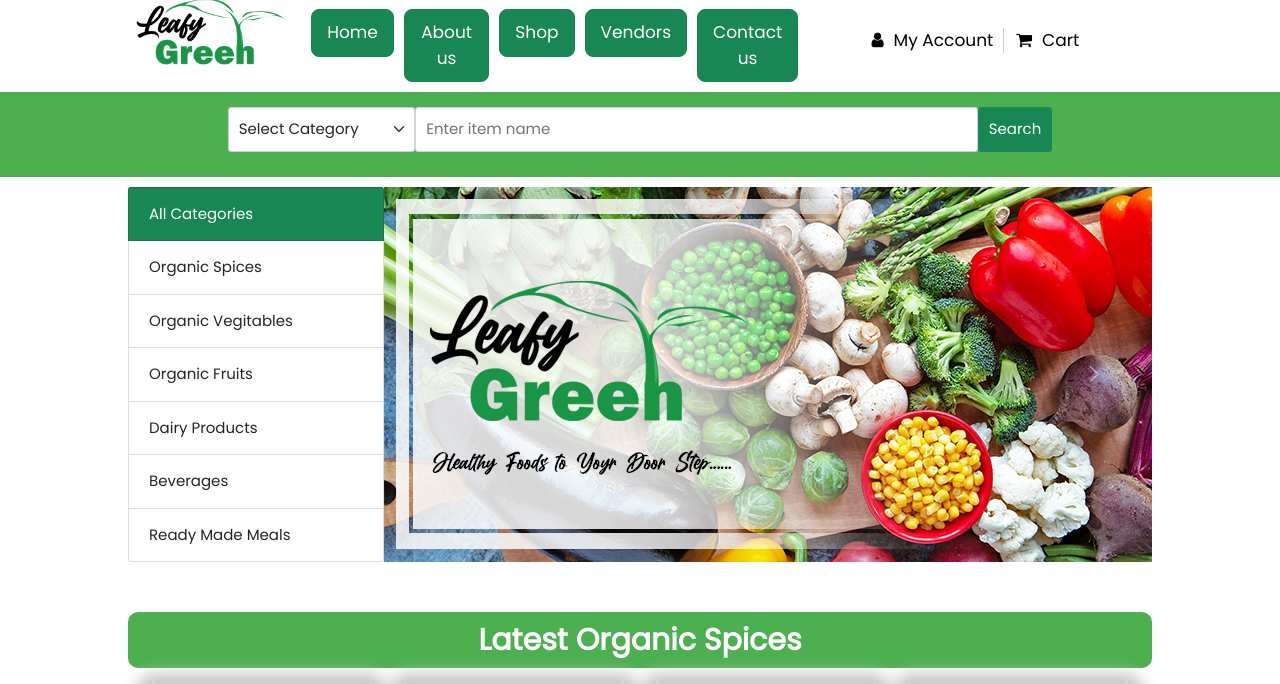
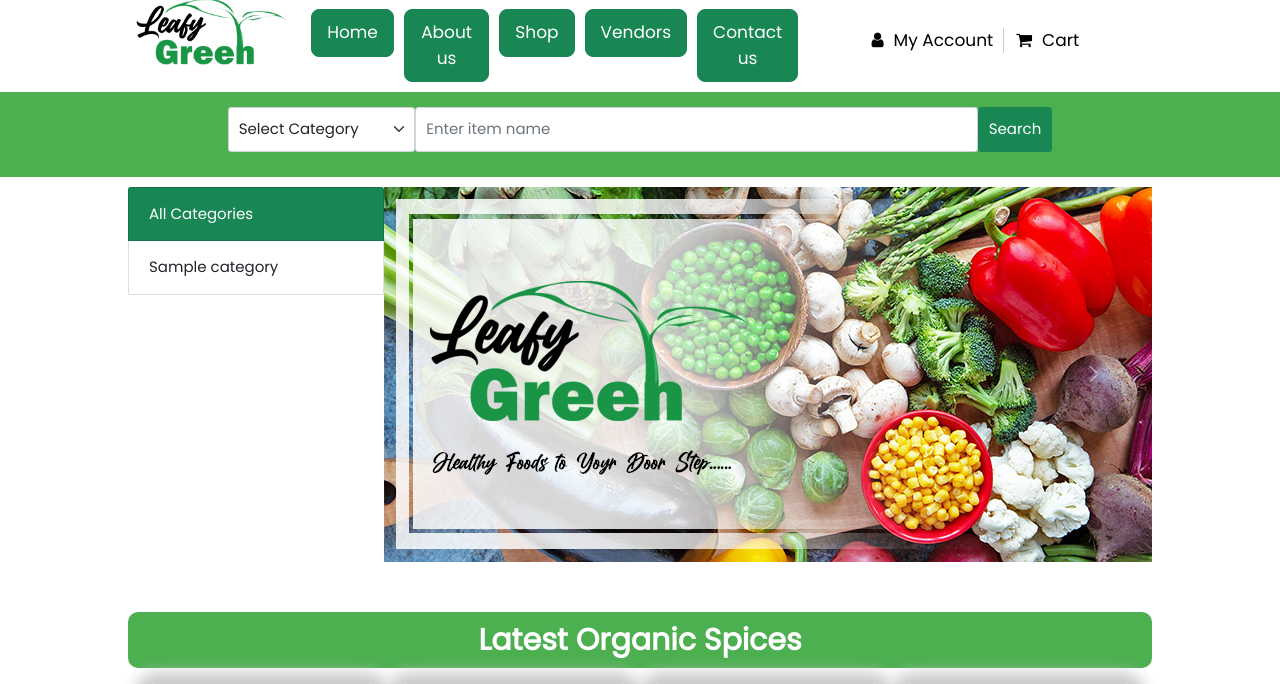
Before and after one commit to madushan-dev/Leafygreen-Oragnic_Food_Store_PHP_MySQL, a PHP site: page / in a window 1280 px wide. Shown: the part 74-758 px from the top of the page. Run offline with PHP 8.4, Linux system fonts and the light colour scheme; tables that the repository leaves empty or names only in its code hold one stand-in row (values such as "Sample post").

Commit message:
Category section edit

```diff
--- a/index.php
+++ b/index.php
@@ -5,11 +5,18 @@
     <div class="container col">
         <form class="form d-flex justify-content-center flex-fill">
             <div class="mb-3 flex-1 col-2">
+
                 <select class="form-select form-control p-3 py-3" aria-label="Default select example">
                     <option selected>Select Category</option>
-                    <option value="1">One</option>
-                    <option value="2">Two</option>
-                    <option value="3">Three</option>
+                    <?php
+                    $category_query = "SELECT * FROM category";
+                    $category_result = mysqli_query($conn, $category_query);;
+                    while ($row = mysqli_fetch_assoc($category_result)) {
+                    ?>
+
+                        <option value="<?php echo ($row['c_id']) ?>"><?php echo ($row['c_name']) ?></option>
+
+                    <?php } ?>
                 </select>
 
             </div>
@@ -35,13 +42,14 @@
                     <button type="button" class="list-group-item list-group-item-action bg-success title">
                         All Categories
                     </button>
-                    <button type="button" class="list-group-item list-group-item-action">Organic Spices</button>
-                    <button type="button" class="list-group-item list-group-item-action">Organic Vegitables</button>
-                    <button type="button" class="list-group-item list-group-item-action">Organic Fruits</button>
-                    <button type="button" class="list-group-item list-group-item-action">Dairy Products</button>
-                    <button type="button" class="list-group-item list-group-item-action">Beverages</button>
-                    <button type="button" class="list-group-item list-group-item-action">Ready Made Meals</button>
+                    <?php
+                    $category_result = mysqli_query($conn, $category_query);;
+                    while ($row = mysqli_fetch_assoc($category_result)) {
+                    ?>
 
+                        <button type="button" class="list-group-item list-group-item-action" name="<?php echo ($row['c_id']) ?>"><?php echo ($row['c_name']) ?></button>
+
+                    <?php } ?>
 
                 </div>
 
```
